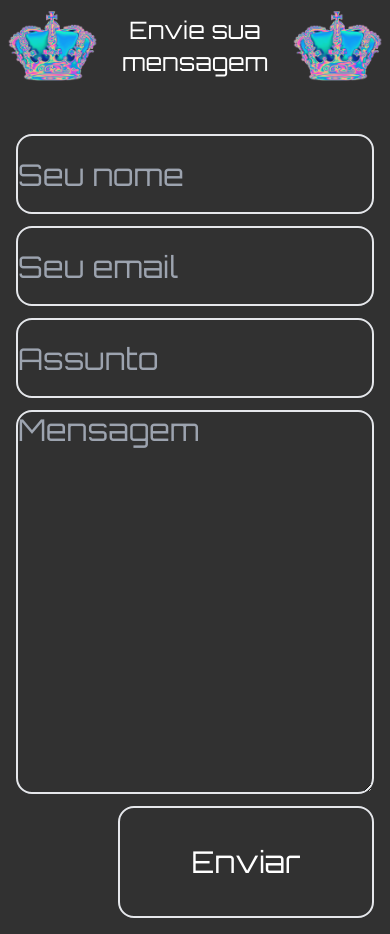
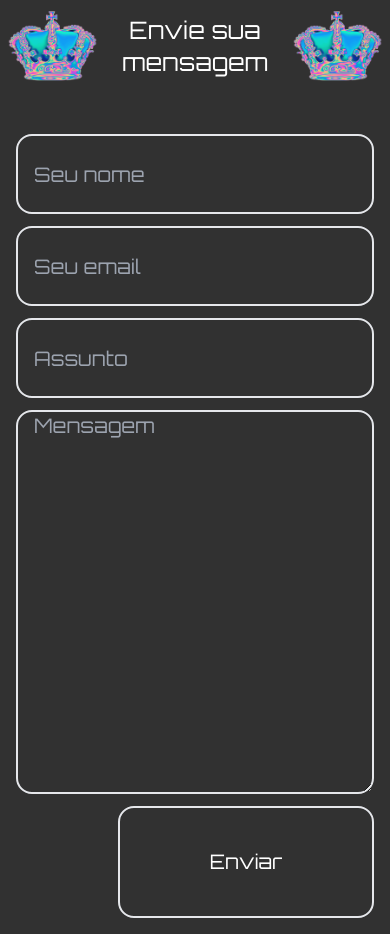
Before and after one commit to EnzoDPrado/portf-lio, a React (Create React App) app: page / in a window 390 px wide. Shown: the part 3800-4734 px from the top of the page. Built offline with nearby package versions, Linux system fonts and the light colour scheme; what @designbycode/tailwindcss-text-glitch would draw is missing.

Commit message:
fixing forms spacements

```diff
--- a/src/components/emailForms.tsx
+++ b/src/components/emailForms.tsx
@@ -78,14 +78,14 @@ export const EmailForms = () => {
           value={username}
           onChange={(value) => setUsername(value.target.value)}
           placeholder="Seu nome"
-          className="h-20 lg:w-6/12 bg-backgroundDefault border-2 rounded-2xl font-orbitron text-3xl text-white lg:pl-4"
+          className="h-20 lg:w-6/12 bg-backgroundDefault border-2 rounded-2xl font-orbitron text-xl lg:text-3xl text-white pl-4"
         />
         <input
           placeholder="Seu email"
           type="text"
           value={userMail}
           onChange={(value) => setUserMail(value.target.value)}
-          className="h-20 lg:w-6/12 bg-backgroundDefault border-2 rounded-2xl font-orbitron text-3xl text-white lg:pl-4"
+          className="h-20 lg:w-6/12 bg-backgroundDefault border-2 rounded-2xl font-orbitron text-xl lg:text-3xl text-white pl-4"
         />
       </div>
       <input
@@ -93,21 +93,21 @@ export const EmailForms = () => {
         placeholder="Assunto"
         value={subject}
         onChange={(value) => setSubject(value.target.value)}
-        className="h-20 lg:ml-28 lg:mr-28 bg-backgroundDefault border-2 rounded-2xl font-orbitron text-3xl text-white lg:pl-4"
+        className="h-20 lg:ml-28 lg:mr-28 bg-backgroundDefault border-2 rounded-2xl font-orbitron text-xl lg:text-3xl text-white pl-4"
       />
       <textarea
         placeholder="Mensagem"
         value={message}
         maxLength={1000}
         onChange={(value) => setMessage(value.target.value)}
-        className="h-96 lg:ml-28 lg:mr-28 bg-backgroundDefault border-2 rounded-2xl font-orbitron text-3xl text-white lg:pl-4"
+        className="h-96 lg:ml-28 lg:mr-28 bg-backgroundDefault border-2 rounded-2xl font-orbitron text-xl lg:text-3xl text-white pl-4"
       />
       <div className="flex justify-end pb-4">
         <input
           type="submit"
           value={loading ? "Enviando..." : "Enviar"}
           disabled={loading}
-          className="lg:mr-28 bg-backgroundDefault border-2 rounded-2xl h-28 w-64 text-white font-orbitron text-3xl"
+          className="lg:mr-28 bg-backgroundDefault border-2 rounded-2xl h-28 w-64 text-white font-orbitron text-xl lg:text-3xl"
         />
       </div>
     </form>
```
